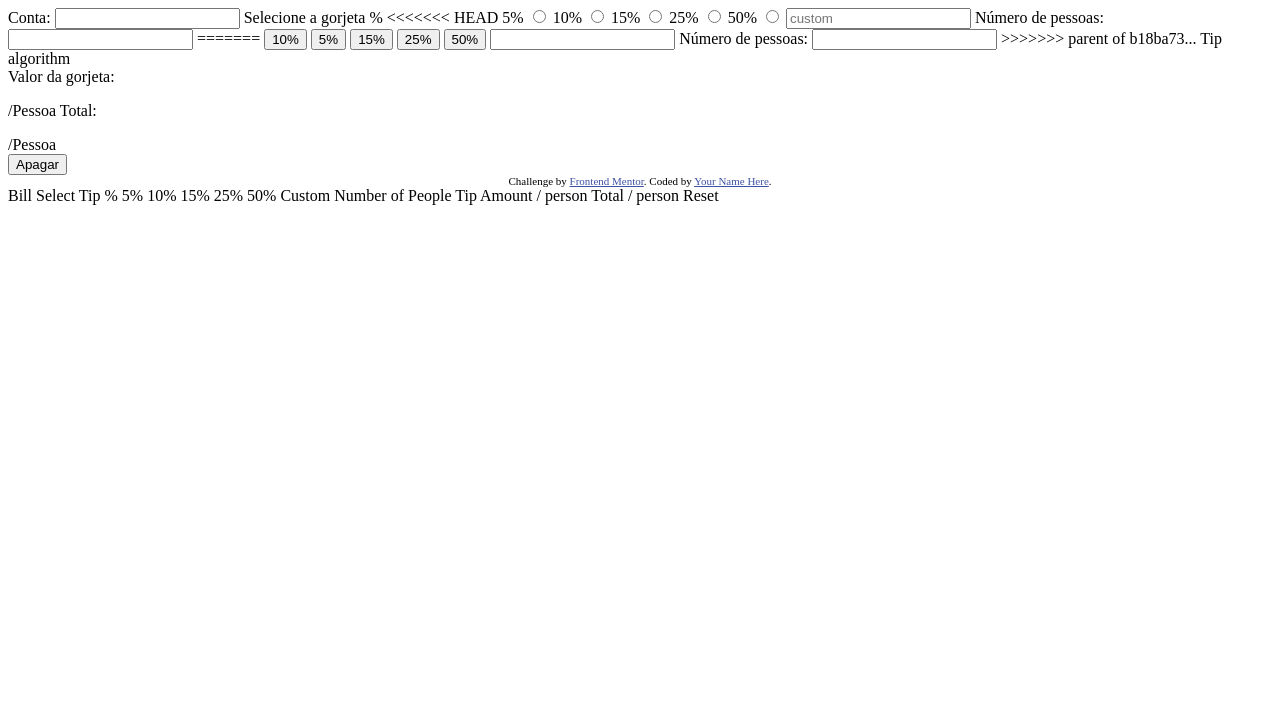
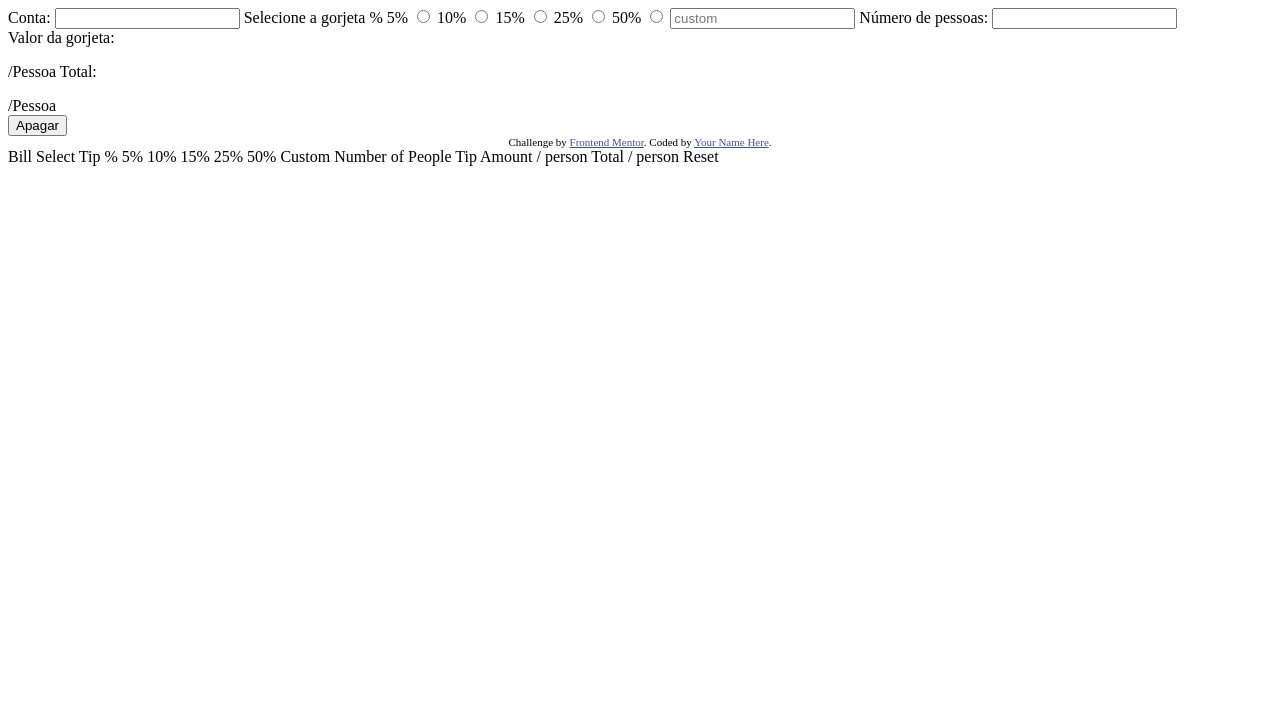
Before and after one commit to amandaduuaarte/Tip-calculator-app, a plain HTML site: page index.html in a window 1280 px wide. Shown: the part 73-800 px from the top of the page. Drawn offline with Linux system fonts and the light colour scheme.

Commit message:
Modifications

```diff
--- a/index.html
+++ b/index.html
@@ -23,7 +23,7 @@
             <label class="form-label"for="bill"> Conta:</label>
             <input class="form-input" id="bill" type="number" name="bill"/>
             <label for="tip"> Selecione a gorjeta %</label>
-<<<<<<< HEAD
+
             <label for="tip5%">5%</label>
             <input type="radio" id="tip5%"
            name="tipValue" value="5">
@@ -42,16 +42,6 @@
             <input class="form-input" id="tip" type="number" name="tip" placeholder="custom"value=""/>
             <label class="form-label" for="people">Número de pessoas:</label>
             <input class="form-input" id="people" type="number" value=""/>
-=======
-            <button class="form-btn"  type="submit" value="10%">10%</button>
-            <button class="form-btn"  type="submit" value="5%">5%</button>
-            <button class="form-btn"  type="submit" value="15%">15%</button>
-            <button class="form-btn"  type="submit" value="25%">25%</button>
-            <button class="form-btn"  type="submit" value="50%">50%</button>
-            <input class="form-input" id="tip" type="number" name="tip"/>
-            <label class="form-label" for="people">Número de pessoas:</label>
-            <input class="form-input" id="people" type="number"/>
->>>>>>> parent of b18ba73... Tip algorithm
           </form>
           <section class="info-section">
             <span class="info-texts">
```
Also changed, not shown: Assets/Js/script.js (+2 -7 lines).
